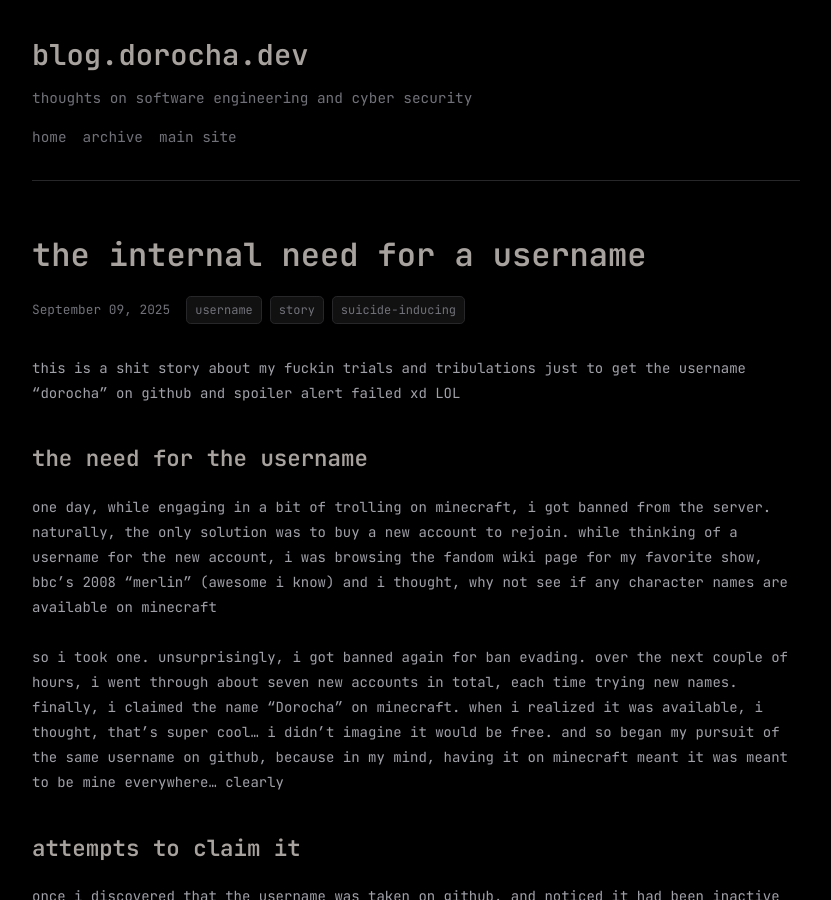
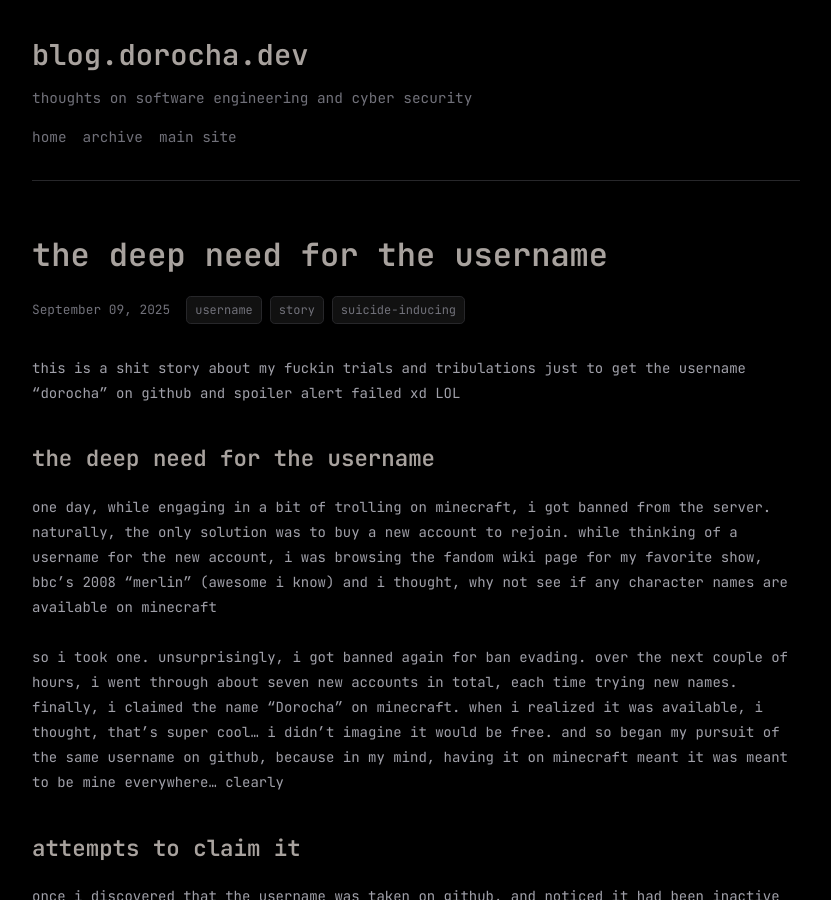
Before and after one commit to lunarmaniac/blog-dorocha-dev, a Jekyll site: the page built from _posts/2025-09-9-the-deep-need-for-the-username copy.markdown, in a window 1280 px wide and 900 px high. Shown: the whole window, without its empty margins (224-1055 px from the left). Built offline with Jekyll 4.4.1, drawn with Linux system fonts in a browser that asks for light colours.

Commit message:
changed word internal to deep

```diff
--- a/_posts/2025-09-9-the-internal-need-for-a-username copy.markdown
+++ b/_posts/2025-09-9-the-deep-need-for-the-username copy.markdown
@@ -1,6 +1,6 @@
 ---
 layout: post
-title: "the internal need for a username"
+title: "the deep need for the username"
 date: 2025-09-9 12:00:00 -0000
 tags: [username, story, suicide-inducing]
 description: "the journey to claim the username dorocha"
@@ -8,7 +8,7 @@ description: "the journey to claim the username dorocha"
 
 this is a shit story about my fuckin trials and tribulations just to get the username "dorocha" on github and spoiler alert failed xd LOL
 
-## the need for the username
+## the deep need for the username
 
 one day, while engaging in a bit of trolling on minecraft, i got banned from the server. naturally, the only solution was to buy a new account to rejoin. while thinking of a username for the new account, i was browsing the fandom wiki page for my favorite show, bbc's 2008 "merlin" (awesome i know) and i thought, why not see if any character names are available on minecraft
 
```
